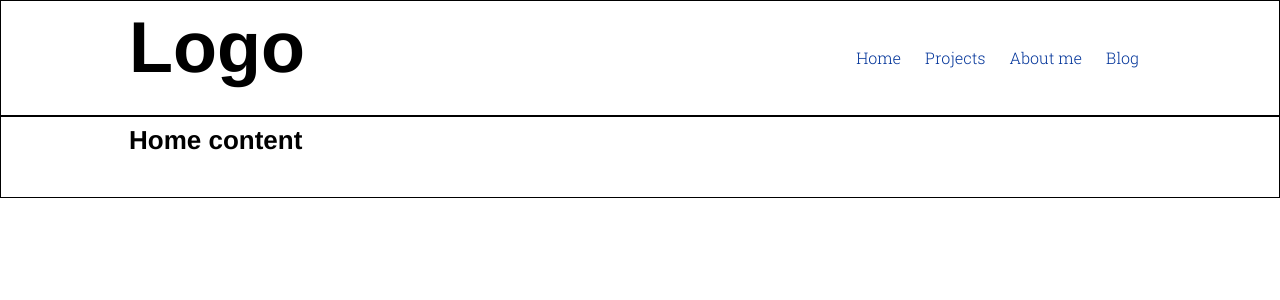
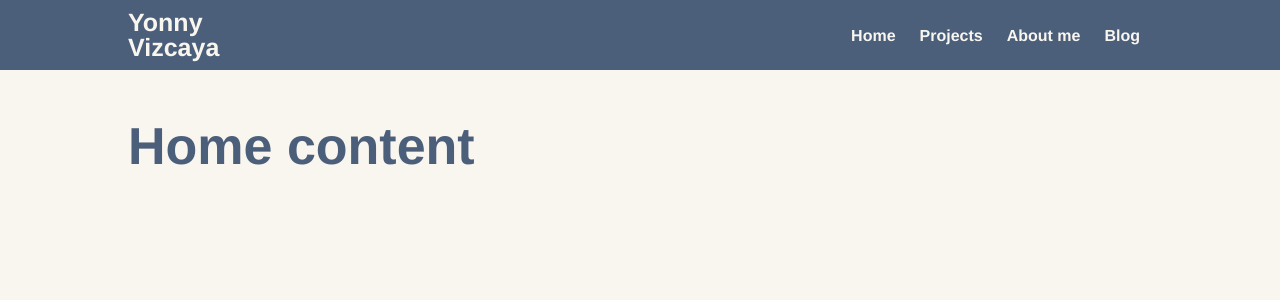
Before and after one commit to yonnyviz/portfolio, an Angular app: page / in a window 1280 px wide. Shown: the top 300 px of the page. Built offline with nearby package versions, Linux system fonts and the light colour scheme.

Commit message:
UPDATING BRANCH

```diff
--- a/src/app/presentation/home/index/index.component.html
+++ b/src/app/presentation/home/index/index.component.html
@@ -1 +1 @@
-<h4>Home content</h4>
+<h2>Home content</h2>
--- a/src/app/presentation/index/components/header/header.component.html
+++ b/src/app/presentation/index/components/header/header.component.html
@@ -1,4 +1,7 @@
 <header id="header">
-  <h1>Logo</h1>
+  <div class="logo">
+    <div class="logo--name">Yonny</div>
+    <div class="logo--lastname">Vizcaya</div>
+  </div>
   <top-navigation></top-navigation>
 </header>
--- a/src/assets/sass/base/_base.scss
+++ b/src/assets/sass/base/_base.scss
@@ -12,7 +12,5 @@
 * */
 
 @import './_reset';
-@import './_fonts';
-@import './_colors';
 @import './_flex-box';
 @import './_elements';
--- a/src/assets/sass/base/_elements.scss
+++ b/src/assets/sass/base/_elements.scss
@@ -2,11 +2,13 @@ body {
     font-family: RobotoSlab;
     font-weight: 400;
     font-style: normal;
+    background-color: $body-bg;
 }
 
 h1, h2, h3, h4, h5, h6 {
     margin-left: 0;
     margin-right: 0;
+    color: $main-dark-blue;
 }
 
 h1 {
@@ -58,11 +60,15 @@ h6 {
 }
 
 a {
-    color: #039;
+    font-family: $primary-font;
+    font-weight: 300;
     text-decoration: none;
+    color: $main-white;
 }
 
 a:hover {
-    color: #03F;
+    font-family: $primary-font;
+    font-weight: 300;
     text-decoration: none;
+    color: $main-white;
 }
--- a/src/assets/sass/layout/_base.scss
+++ b/src/assets/sass/layout/_base.scss
@@ -16,7 +16,6 @@ $main-margin: 10px 10%;
     @include directionFlex(row);
     @include justifyContent(space-between);
 
-    border: 1px solid black;
     padding: $main-margin;
 }
 
@@ -24,6 +23,5 @@ $main-margin: 10px 10%;
     @include layoutFlex();
     @include directionFlex(row);
 
-    border: 1px solid black;
-    padding: $main-margin;
+    padding: 50px 10%;
 }
--- a/src/assets/sass/module/_base.scss
+++ b/src/assets/sass/module/_base.scss
@@ -15,4 +15,16 @@
 *
 * */
 
-@import '_top-navigation'
+@import '_top-navigation';
+
+.logo{
+    font-family: $primary-font;
+    &--name{
+        font-size: 25px;
+        font-weight: 300;
+    }
+    &--lastname{
+        font-size: 25px;
+        font-weight: 700;
+    }
+}
--- a/src/assets/sass/module/_top-navigation.scss
+++ b/src/assets/sass/module/_top-navigation.scss
@@ -8,9 +8,5 @@
         li {
             margin: 0px 12px;
         }
-        a {
-            font-family: $primary-font;
-            font-weight: 300;
-        }
     }
 }
--- a/src/assets/sass/smacss.scss
+++ b/src/assets/sass/smacss.scss
@@ -2,6 +2,7 @@
  * Table of contents:
  * it will appear in the CSS output. */
 
+ @import './theme/_base';
  @import './base/_base';
+ @import './layout/_base';
  @import './module/_base';
- @import './layout/_base';
--- /dev/null
+++ b/src/assets/sass/theme/_base.scss
@@ -0,0 +1,12 @@
+/*
+* Themes Rules:
+* how layout and modules might look.
+*
+* Table of contents:
+* - Colors
+* - typography
+*
+* */
+
+@import './_colors';
+@import './_typography';
--- /dev/null
+++ b/src/assets/sass/theme/_colors.scss
@@ -0,0 +1,13 @@
+// Main colors
+$main-white: #f9f5ef;
+$main-red: #fd6574;
+$main-dark-blue: #4b5f7b;
+
+// Background colors
+$body-bg:    $main-white;
+$header-bg:    $main-red;
+
+#header {
+    background-color: $main-dark-blue;
+    color: $main-white;
+}
--- a/src/assets/sass/base/_fonts.scss
+++ b/src/assets/sass/theme/_typography.scss
@@ -12,7 +12,7 @@
     font-family: 'Arimo';
     src: url('src/assets/fonts/Arimo/Arimo-Bold.ttf') format('truetype');
     font-weight: 700;
-    font-style: normal;
+    font-style: bold;
   }
 
 @font-face {
@@ -36,4 +36,4 @@
     font-style: normal;
 }
 
-$primary-font:    RobotoSlab;
+$primary-font:    Arimo;
```
Also changed, not shown: src/assets/sass/base/_colors.scss (deleted).
